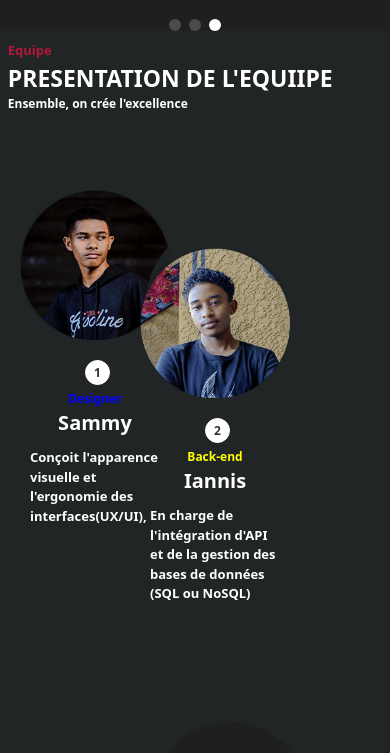
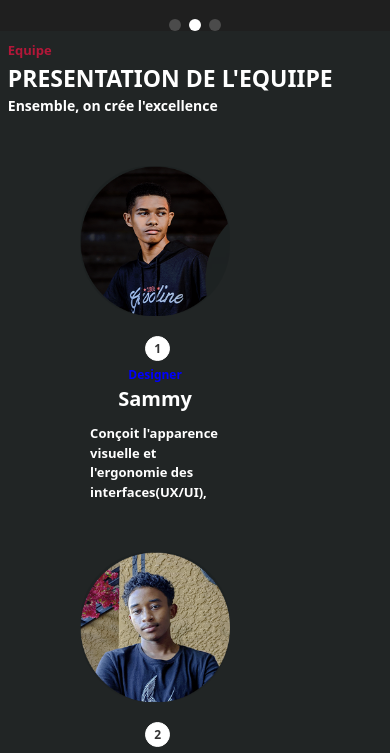
Before and after one commit to yann-andronio/Webster, a React (Vite) app: page / in a window 390 px wide. Shown: the part 2013-2766 px from the top of the page. Built offline with nearby package versions, Linux system fonts and the light colour scheme.

Commit message:
Responsive de la section team

```diff
--- a/src/components/team/team.module.css
+++ b/src/components/team/team.module.css
@@ -40,7 +40,6 @@
     font-size: 12px;
     margin-top: 50px;
 }
-
 .name{
     color: #fff;
     font-weight: bold;
@@ -97,9 +96,28 @@
     margin-left: -60px;
 
 }
+@media(max-width: 430px ) and (min-width:320px) {
+    .desc{
+        font-size: 14px;
+    }
 
+    .memberContainer{
+        margin-left: 50px;
+        display: flex;
+        flex-wrap: wrap;
+        justify-content: center;
+        align-items: center;
+        width: 60%;
+        margin-bottom: 20px;
+    }
+    .member{
+        margin-left: -30px;
+    }
+    .member:nth-child(1),
+    .member:nth-child(2),
+    .member:nth-child(3),
+    .member:nth-child(4){
+        margin-top: 50px;
+    }
 
-.langageImg{
-    height: 60%;
-    width: 60%;
 }
--- a/src/components/teamDesc/teamDesc.tsx
+++ b/src/components/teamDesc/teamDesc.tsx
@@ -43,7 +43,7 @@ function TeamDesc(){
 
     return(
         <Fragment>
-            <div className={s.memberContainer}>
+            <div className={`${s.memberContainer}`}>
                 {members.map((item) =>
                     <div key={item.id} className={`${s.member} `}>
                         <img src={item.image} alt={item.name} style={{height:150,width:150,borderRadius:70}} />
```
